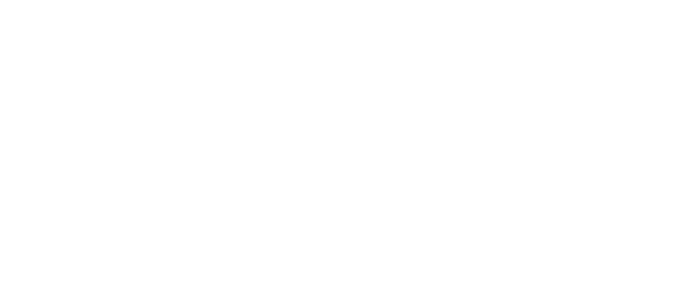
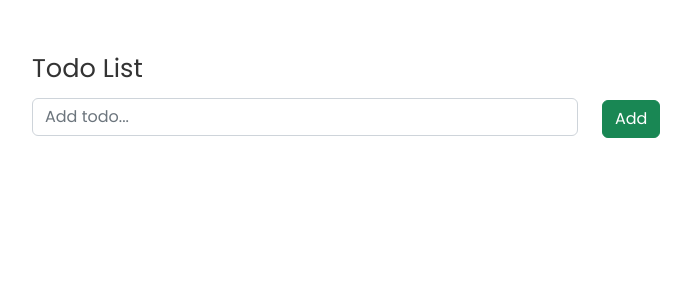
Before and after one commit to aleks930819/typescript-react-todo-app, a React (Vite) app: page / in a window 1280 px wide. Shown: the top 300 px of the page, without its empty margins (50-741 px from the left). Built offline with nearby package versions, Linux system fonts and the light colour scheme.

Commit message:
added header

```diff
--- a/package.json
+++ b/package.json
@@ -9,7 +9,10 @@
     "preview": "vite preview"
   },
   "dependencies": {
+    "@types/react-bootstrap": "^0.32.32",
+    "bootstrap": "^5.2.3",
     "react": "^18.2.0",
+    "react-bootstrap": "^2.7.2",
     "react-dom": "^18.2.0"
   },
   "devDependencies": {
--- a/src/App.tsx
+++ b/src/App.tsx
@@ -1,5 +1,15 @@
-function App() {
-  return <div className="App"></div>;
-}
+import 'bootstrap/dist/css/bootstrap.min.css';
+import './index.css';
+import { FC } from 'react';
+import Header from './components/Header/Header';
+import { Container } from 'react-bootstrap';
+
+const App: FC = () => {
+  return (
+    <Container>
+      <Header />
+    </Container>
+  );
+};
 
 export default App;
--- /dev/null
+++ b/src/components/Header/Header.tsx
@@ -0,0 +1,23 @@
+import { Button, Col, Container, Form, Row } from 'react-bootstrap';
+
+type Props = {};
+
+const Header = (props: Props) => {
+  return (
+    <Form className="mt-5">
+      <Form.Label className="text-center">Todo List</Form.Label>
+      <Row className="justify-items-center align-items-center">
+        <Col>
+          <Form.Control placeholder="Add todo..." />
+        </Col>
+        <Col>
+          <Button variant="success" type="submit">
+            Add
+          </Button>
+        </Col>
+      </Row>
+    </Form>
+  );
+};
+
+export default Header;
--- a/src/index.css
+++ b/src/index.css
@@ -0,0 +1,17 @@
+@import url('https://fonts.googleapis.com/css2?family=Poppins:wght@400;500;700&display=swap');
+
+* *::before,
+*::after {
+  margin: 0;
+  padding: 0;
+  box-sizing: border-box;
+}
+
+
+
+body {
+  font-family: 'Poppins', sans-serif;
+  font-size: 1.6rem;
+  line-height: 1.6;
+  color: #333;
+}
```
Also changed, not shown: 1 other file (tests, documents, lock files or other folders).
